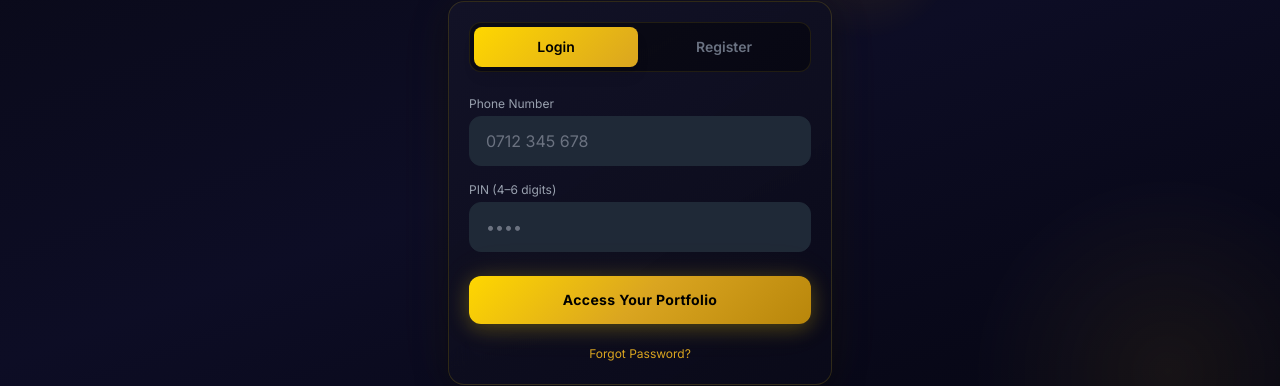
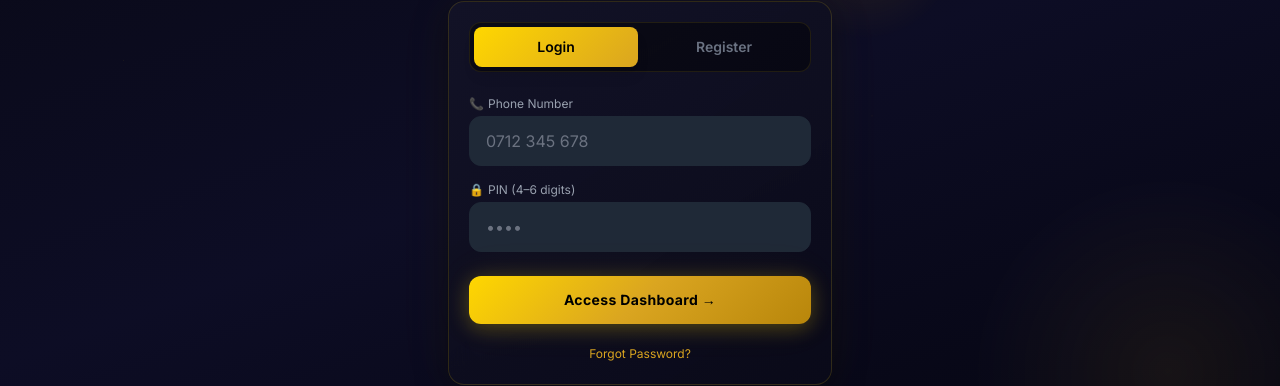
Before and after one commit to Hacker254Mwalo/Hacker254Mwalo, a React (Vite) app: page /login in a window 1280 px wide. Shown: the part 447-833 px from the top of the page. Built offline with nearby package versions, Linux system fonts and the light colour scheme.

Commit message:
feat: add gold particles, input focus glow, error shake, success checkmark, signing-in state

```diff
--- a/src/index.css
+++ b/src/index.css
@@ -248,4 +248,45 @@
     50%  { opacity: 0.7; transform: scale(0.95); }
     100% { opacity: 1; transform: scale(1.1); }
   }
+
+  /* ── Login Page Animations ──────────────────────────────────────────────── */
+  @keyframes particleFloat {
+    0%   { transform: translateY(100vh) scale(0); opacity: 0; }
+    10%  { opacity: 0.1; }
+    90%  { opacity: 0.08; }
+    100% { transform: translateY(-20vh) scale(1); opacity: 0; }
+  }
+  .gold-particle {
+    position: absolute;
+    width: 3px;
+    height: 3px;
+    background: #FFD700;
+    border-radius: 50%;
+    opacity: 0.1;
+    animation: particleFloat linear infinite;
+    pointer-events: none;
+  }
+
+  @keyframes shake {
+    0%, 100% { transform: translateX(0); }
+    10%, 30%, 50%, 70%, 90% { transform: translateX(-6px); }
+    20%, 40%, 60%, 80% { transform: translateX(6px); }
+  }
+  .shake-card {
+    animation: shake 0.5s cubic-bezier(.36,.07,.19,.97) both;
+  }
+
+  @keyframes checkPop {
+    0%   { transform: scale(0); opacity: 0; }
+    50%  { transform: scale(1.3); }
+    100% { transform: scale(1); opacity: 1; }
+  }
+  .check-pop {
+    animation: checkPop 0.35s ease forwards;
+  }
+
+  .input-gold-focus {
+    border-color: #FFD700 !important;
+    box-shadow: 0 0 0 3px rgba(255,215,0,0.2) !important;
+  }
 }
--- a/src/pages/AuthPage.jsx
+++ b/src/pages/AuthPage.jsx
@@ -12,6 +12,9 @@ export default function AuthPage() {
   const [refCode, setRefCode] = useState('')
   const [error, setError] = useState('')
   const [loading, setLoading] = useState(false)
+  const [showSuccess, setShowSuccess] = useState(false)
+  const [shaking, setShaking] = useState(false)
+  const [focusedField, setFocusedField] = useState('')
   const [forgotMode, setForgotMode] = useState(false)
   const [forgotSent, setForgotSent] = useState(false)
   const failRef = useRef({ count: 0, lockedUntil: 0 })
@@ -87,11 +90,16 @@ export default function AuthPage() {
             setError('Invalid phone number or PIN')
           }
           setLoading(false)
+          setShaking(true)
+          setTimeout(() => setShaking(false), 600)
           return
         }
         failRef.current = { count: 0, lockedUntil: 0 }
         login(userData)
-        navigate('/dashboard')
+        setShowSuccess(true)
+        setLoading(false)
+        setTimeout(() => navigate('/dashboard'), 600)
+        return
       } else {
         if (!name.trim()) { setError('Please enter your full name'); setLoading(false); return }
 
@@ -120,6 +128,10 @@ export default function AuthPage() {
     } catch (err) {
       console.error(err)
       setError('Something went wrong. Please try again.')
+      setLoading(false)
+      setShaking(true)
+      setTimeout(() => setShaking(false), 600)
+      return
     }
     setLoading(false)
   }
@@ -131,6 +143,20 @@ export default function AuthPage() {
         <div className="absolute -top-20 -left-20 w-72 h-72 rounded-full opacity-20" style={{ background: 'radial-gradient(circle, #FFD700 0%, transparent 70%)', animation: 'floatSymbol 12s ease-in-out infinite' }}/>
         <div className="absolute -bottom-32 -right-20 w-96 h-96 rounded-full opacity-10" style={{ background: 'radial-gradient(circle, #DAA520 0%, transparent 70%)', animation: 'floatSymbol 15s ease-in-out infinite', animationDelay: '3s' }}/>
         <div className="absolute top-1/3 right-1/4 w-48 h-48 rounded-full opacity-15" style={{ background: 'radial-gradient(circle, #B8860B 0%, transparent 70%)', animation: 'floatSymbol 10s ease-in-out infinite', animationDelay: '6s' }}/>
+        {/* 20 Gold Particles floating up */}
+        {Array.from({ length: 20 }).map((_, i) => (
+          <div
+            key={i}
+            className="gold-particle"
+            style={{
+              left: `${5 + (i * 4.5)}%`,
+              animationDuration: `${10 + (i % 5) * 3}s`,
+              animationDelay: `${(i % 7) * 1.5}s`,
+              width: `${2 + (i % 3)}px`,
+              height: `${2 + (i % 3)}px`,
+            }}
+          />
+        ))}
       </div>
 
       {/* Branding */}
@@ -383,7 +409,7 @@ export default function AuthPage() {
           </div>
         </div>
 
-        <div className="card" style={{ background: 'linear-gradient(145deg, rgba(20,20,40,0.85) 0%, rgba(10,10,25,0.95) 100%)', border: '1px solid rgba(255,215,0,0.15)', boxShadow: '0 8px 32px rgba(0,0,0,0.4), 0 0 60px rgba(255,215,0,0.05)', backdropFilter: 'blur(12px)' }}>
+        <div className={`card ${shaking ? 'shake-card' : ''}`} style={{ background: 'linear-gradient(145deg, rgba(20,20,40,0.85) 0%, rgba(10,10,25,0.95) 100%)', border: '1px solid rgba(255,215,0,0.15)', boxShadow: '0 8px 32px rgba(0,0,0,0.4), 0 0 60px rgba(255,215,0,0.05)', backdropFilter: 'blur(12px)' }}>
           {!forgotMode ? (
             <>
               <div className="flex gap-1 p-1 rounded-xl mb-6" style={{ background: 'rgba(0,0,0,0.4)', border: '1px solid rgba(255,215,0,0.1)' }}>
@@ -416,27 +442,37 @@ export default function AuthPage() {
                 )}
 
                 <div>
-                  <label className="text-xs text-gray-400 mb-1 block">Phone Number</label>
+                  <label className="text-xs text-gray-400 mb-1 flex items-center gap-1">
+                    <span style={{ color: focusedField === 'phone' ? '#FFD700' : '#9ca3af', transition: 'color 0.2s' }}>📞</span>
+                    Phone Number
+                  </label>
                   <input
-                    className="input-field"
+                    className={`input-field ${focusedField === 'phone' ? 'input-gold-focus' : ''}`}
                     placeholder="0712 345 678"
                     value={phone}
                     onChange={e => setPhone(e.target.value)}
+                    onFocus={() => setFocusedField('phone')}
+                    onBlur={() => setFocusedField('')}
                     type="tel"
                     required
                   />
                 </div>
 
                 <div>
-                  <label className="text-xs text-gray-400 mb-1 block">PIN (4–6 digits)</label>
+                  <label className="text-xs text-gray-400 mb-1 flex items-center gap-1">
+                    <span style={{ color: focusedField === 'pin' ? '#FFD700' : '#9ca3af', transition: 'color 0.2s' }}>🔒</span>
+                    PIN (4–6 digits)
+                  </label>
                   <input
-                    className="input-field"
+                    className={`input-field ${focusedField === 'pin' ? 'input-gold-focus' : ''}`}
                     placeholder="••••"
                     type="password"
                     inputMode="numeric"
                     maxLength={6}
                     value={pin}
                     onChange={e => setPin(e.target.value.replace(/\D/g, ''))}
+                    onFocus={() => setFocusedField('pin')}
+                    onBlur={() => setFocusedField('')}
                     required
                   />
                 </div>
@@ -461,20 +497,25 @@ export default function AuthPage() {
 
                 <button
                   type="submit"
-                  disabled={loading}
-                  className="w-full text-center mt-2 py-3.5 px-6 rounded-xl font-bold text-sm tracking-wide transition-all duration-300 active:scale-95 disabled:opacity-50 disabled:cursor-not-allowed"
+                  disabled={loading || showSuccess}
+                  className="w-full text-center mt-2 py-3.5 px-6 rounded-xl font-bold text-sm tracking-wide transition-all duration-300 active:scale-95 disabled:cursor-not-allowed"
                   style={{
-                    background: loading ? 'linear-gradient(135deg, #996515 0%, #6B4C11 100%)' : 'linear-gradient(135deg, #FFD700 0%, #DAA520 50%, #B8860B 100%)',
-                    color: loading ? '#999' : '#000',
-                    boxShadow: loading ? 'none' : '0 4px 20px rgba(255,215,0,0.25), 0 0 40px rgba(255,215,0,0.08)',
+                    background: showSuccess ? 'linear-gradient(135deg, #22c55e 0%, #16a34a 100%)' : loading ? 'linear-gradient(135deg, #996515 0%, #6B4C11 100%)' : 'linear-gradient(135deg, #FFD700 0%, #DAA520 50%, #B8860B 100%)',
+                    color: showSuccess ? '#fff' : loading ? '#999' : '#000',
+                    boxShadow: showSuccess ? '0 4px 20px rgba(34,197,94,0.3)' : loading ? 'none' : '0 4px 20px rgba(255,215,0,0.25), 0 0 40px rgba(255,215,0,0.08)',
                   }}
                 >
-                  {loading ? (
+                  {showSuccess ? (
+                    <span className="flex items-center justify-center gap-2 check-pop">
+                      <svg className="h-5 w-5" fill="none" viewBox="0 0 24 24" stroke="currentColor" strokeWidth="3"><path strokeLinecap="round" strokeLinejoin="round" d="M5 13l4 4L19 7"/></svg>
+                      Success!
+                    </span>
+                  ) : loading ? (
                     <span className="flex items-center justify-center gap-2">
                       <svg className="animate-spin h-4 w-4" fill="none" viewBox="0 0 24 24"><circle className="opacity-25" cx="12" cy="12" r="10" stroke="currentColor" strokeWidth="4"/><path className="opacity-75" fill="currentColor" d="M4 12a8 8 0 018-8V0C5.373 0 0 5.373 0 12h4z"/></svg>
-                      Processing...
+                      Signing In...
                     </span>
-                  ) : tab === 'login' ? 'Access Your Portfolio' : 'Start Investing Today'}
+                  ) : tab === 'login' ? 'Access Dashboard →' : 'Start Investing Today'}
                 </button>
               </form>
 
```
